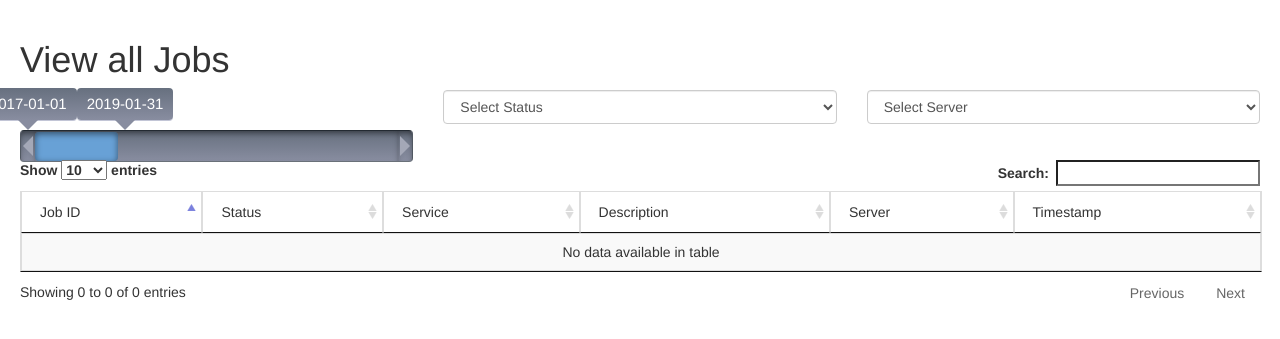
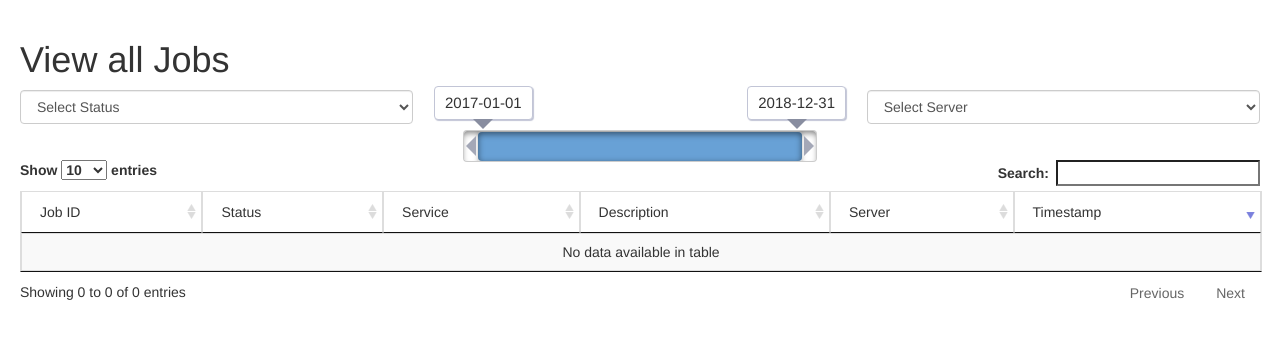
Before and after one commit to TGAC/grassroots-job-tracker, a Django app: template jobTracker/apps/jobTrackerWebapp/templates/view_jobs.html in a window 1280 px wide. Shown: the top 339 px of the page. Run offline with Django 3.2, Linux system fonts and the light colour scheme; the template is opened without the code that fills it, so the values that code supplies are empty; some libraries are stand-ins or nearby versions.

Commit message:
Date range slide works now

```diff
--- a/jobTracker/apps/jobTrackerWebapp/templates/view_jobs.html
+++ b/jobTracker/apps/jobTrackerWebapp/templates/view_jobs.html
@@ -31,10 +31,10 @@
     <div class="row">
 
         <div class="col-md-4">
-            <div id="slider"></div>
+            <div id="status_select"></div>
         </div>
         <div class="col-md-4">
-            <div id="status_select"></div>
+            <div id="slider" style="margin:0 20px;"></div>
         </div>
         <div class="col-md-4">
             <div id="server_select"></div>
@@ -77,6 +77,7 @@
 
     $(document).ready(function () {
         job_table = $('#job_table').DataTable({
+        "order": [[ 5, "desc" ]],
         initComplete: function () {
             var column = this.api().column(1);
             var select = $('<select class="form-control"><option value="">Select Status</option></select>')
@@ -116,11 +117,11 @@
         $("#slider").dateRangeSlider({
             bounds: {
                 min: new Date(2017, 0, 1),
-                max: new Date(2025, 12, 31)
+                max: new Date(2018, 11, 31)
             },
             defaultValues: {
                 min: new Date(2017, 0, 1),
-                max: new Date(2018, 12, 31)
+                max: new Date(2018, 11, 31)
             }
         });
 
@@ -138,8 +139,11 @@
     function (oSettings, aData, iDataIndex) {
         var dateStart = datemin;
         var dateEnd = datemax;
+        console.log("min+max "+datemin+"+"+datemax);
 
-        var evalDate = Date.parse(aData[5]);
+        var evalDate = convertDateTime(aData[5]);
+        console.log("aData[5] "+aData[5]);
+        console.log("eval "+evalDate);
 
         if (((evalDate >= dateStart && evalDate <= dateEnd) || (evalDate >= dateStart && dateEnd == 0)
             || (evalDate >= dateEnd && dateStart == 0)) || (dateStart == 0 && dateEnd == 0)) {
@@ -151,6 +155,22 @@
 
     });
 
+    function convertDateTime(dateTime){
+    dateTime = dateTime.split(" ");
+
+    var date = dateTime[0].split("-");
+    var yyyy = date[0];
+    var mm = date[1]-1;
+    var dd = date[2];
+
+    var time = dateTime[1].split(":");
+    var h = time[0];
+    var m = time[1];
+    var s = parseInt(time[2]); //get rid of that 00.0;
+
+    return new Date(yyyy,mm,dd,h,m,s);
+}
+
 </script>
 </body>
 </html>
--- a/jobTracker/static/scripts/jquery/jqrangeslider/css/iThing.css
+++ b/jobTracker/static/scripts/jquery/jqrangeslider/css/iThing.css
@@ -40,20 +40,20 @@
 .ui-rangeSlider-noArrow .ui-rangeSlider-container{
   -moz-border-radius: 4px;
   border-radius: 4px;
-  border-left: solid 1px #515862;
-  border-right: solid 1px #515862;
+  border-left: solid 1px #ccc;
+  border-right: solid 1px #ccc;
 }
 
 .ui-rangeSlider-disabled.ui-rangeSlider-noArrow .ui-rangeSlider-container{
-  border-color: #8490a3;
+  border-color: #ccc;
 }
 
 .ui-rangeSlider-container,
 .ui-rangeSlider-arrow{
  	height: 30px;
 
-  border-top: solid 1px #232a32;
-  border-bottom: solid 1px #6a7179;
+  border-top: solid 1px #ccc;
+  border-bottom: solid 1px #ccc;
 }
 
 .ui-rangeSlider-disabled .ui-rangeSlider-container,
@@ -65,9 +65,9 @@
 .ui-rangeSlider-container,
 .ui-rangeSlider-arrow,
 .ui-rangeSlider-label{
-  background: #67707F;
-  background: -moz-linear-gradient(top, #67707F 0%, #888DA0 100%);
-  background: -webkit-gradient(linear, left top, left bottom, color-stop(0%,#67707F), color-stop(100%,#888DA0));
+  background: #fff;
+  /*background: -moz-linear-gradient(top, #fff 0%, #888DA0 100%);*/
+  /*background: -webkit-gradient(linear, left top, left bottom, color-stop(0%,#fff), color-stop(100%,#888DA0));*/
 }
 
 .ui-rangeSlider-disabled .ui-rangeSlider-container,
@@ -85,16 +85,16 @@
 
 .ui-rangeSlider-leftArrow{
   border-radius:4px 0 0 4px;
-  border-left: solid 1px #515862;
+  border-left: solid 1px #ccc;
 }
 
 .ui-rangeSlider-disabled .ui-rangeSlider-leftArrow{
- border-left-color: #8792a2;
+ border-left-color: #ccc;
 }
 
 .ui-rangeSlider-rightArrow{
   border-radius:0 4px 4px 0;
-  border-right: solid 1px #515862;
+  border-right: solid 1px #ccc;
 }
 
 .ui-rangeSlider-disabled .ui-rangeSlider-rightArrow{
@@ -181,15 +181,16 @@
 .ui-rangeSlider-label{
   padding: 5px 10px;
   bottom:40px;
+  border: 1px solid #c2c5d6;
 
   -moz-border-radius: 4px;
        border-radius: 4px;
 
-  -webkit-box-shadow: 0px 1px 0px #c2c5d6;
-     -moz-box-shadow: 0px 1px 0px #c2c5d6;
-          box-shadow: 0px 1px 0px #c2c5d6;
+  -webkit-box-shadow: 1px 1px 1px #c2c5d6;
+     -moz-box-shadow: 1px 1px 1px #c2c5d6;
+          box-shadow: 1px 1px 1px #c2c5d6;
 
-  color:white;
+  color:#333;
   font-size:15px;
 
   cursor:col-resize;
```
